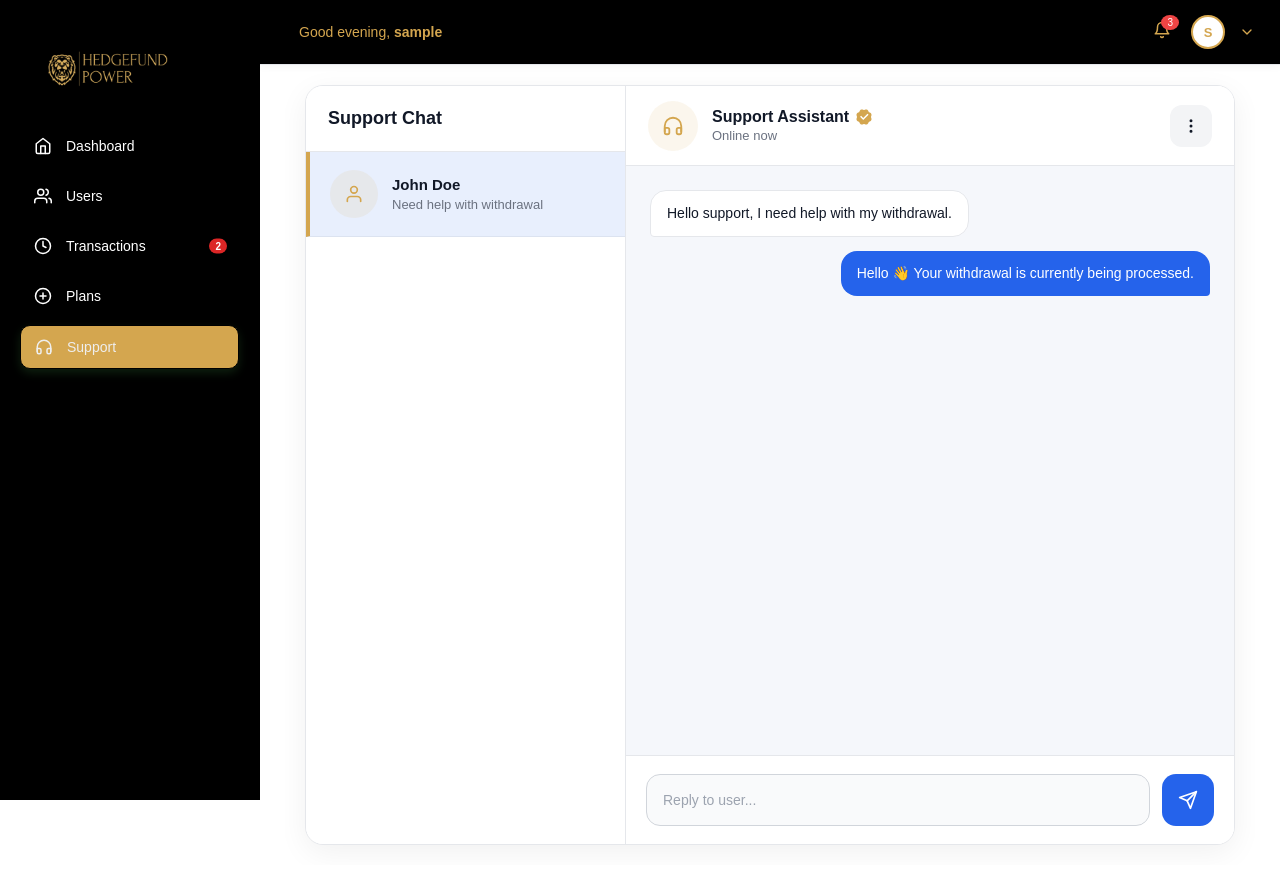
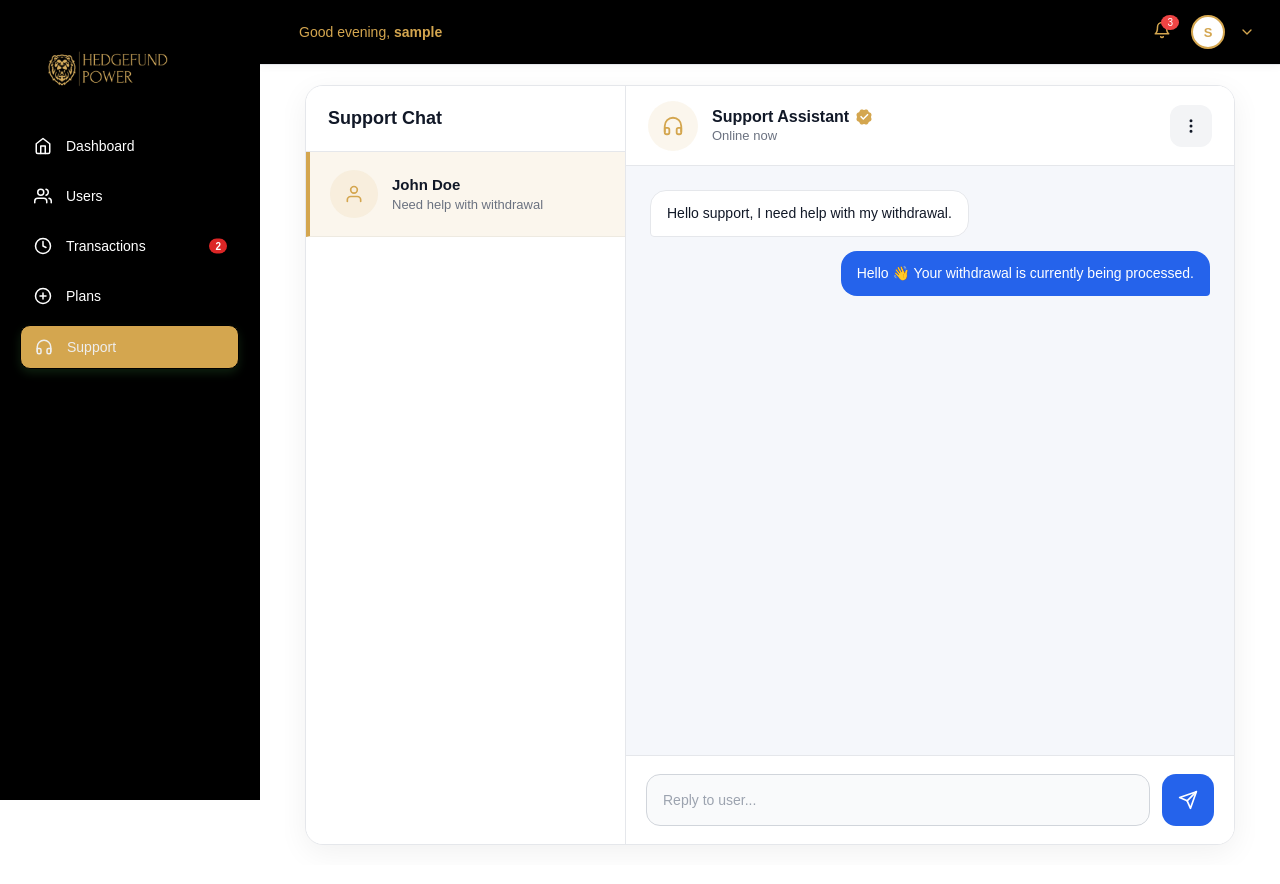
Before and after one commit to ay30bg/admin-hedgefund, a React (Create React App) app: page /admin/support in a window 1280 px wide. Shown: the top 884 px of the page. Built offline with nearby package versions, Linux system fonts and the light colour scheme; no server answers; sample sign-in values are in the browser's storage.

Commit message:
Update adminSupport.css

```diff
--- a/src/styles/adminSupport.css
+++ b/src/styles/adminSupport.css
@@ -99,7 +99,7 @@
 }
 
 .chat-user.active {
-  background: rgba(37, 99, 235, 0.1);
+  background: rgba(212, 166, 79, 0.1);
 
   border-left: 4px solid #d4a64f;
 }
```
